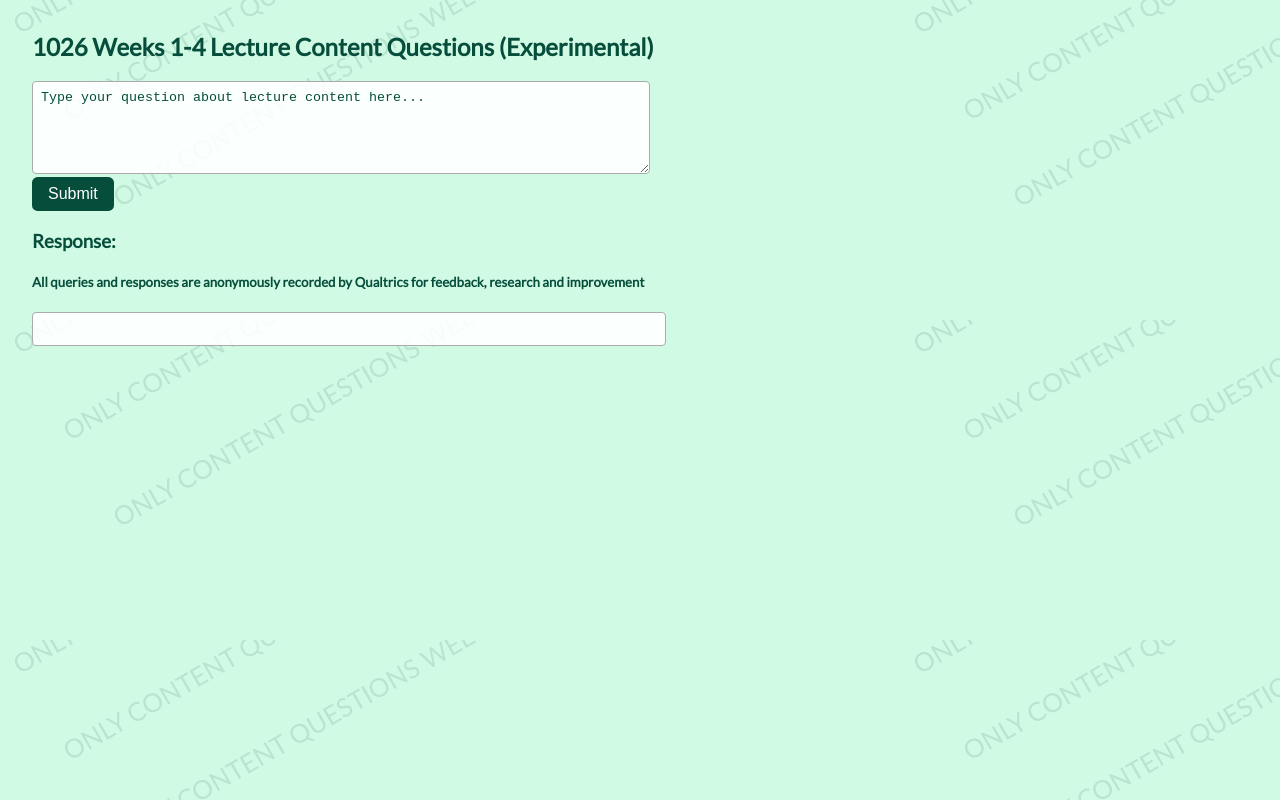
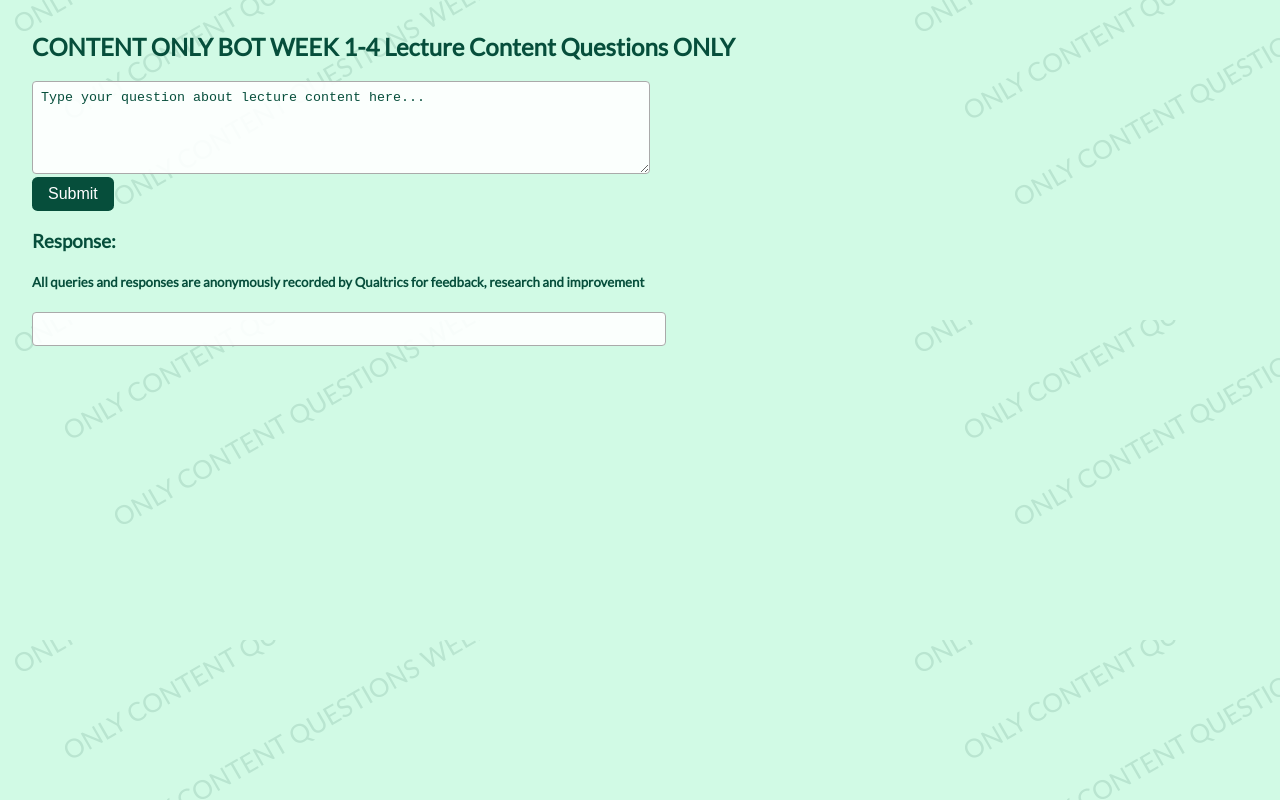
Before and after one commit to dbousfie/1026contentbot, a plain HTML site: page index.html in a window 1280 px wide. Drawn offline with Linux system fonts and the light colour scheme.

Commit message:
Update index.html

```diff
--- a/index.html
+++ b/index.html
@@ -74,7 +74,7 @@
   </style>
 </head>
 <body>
-  <h2>1026 Weeks 1-4 Lecture Content Questions (Experimental)</h2>
+  <h2>CONTENT ONLY BOT WEEK 1-4 Lecture Content Questions ONLY</h2>
   <form id="queryForm">
     <textarea name="query" id="query" rows="5" cols="60" placeholder="Type your question about lecture content here..."></textarea><br />
     <button type="submit">Submit</button>
```
